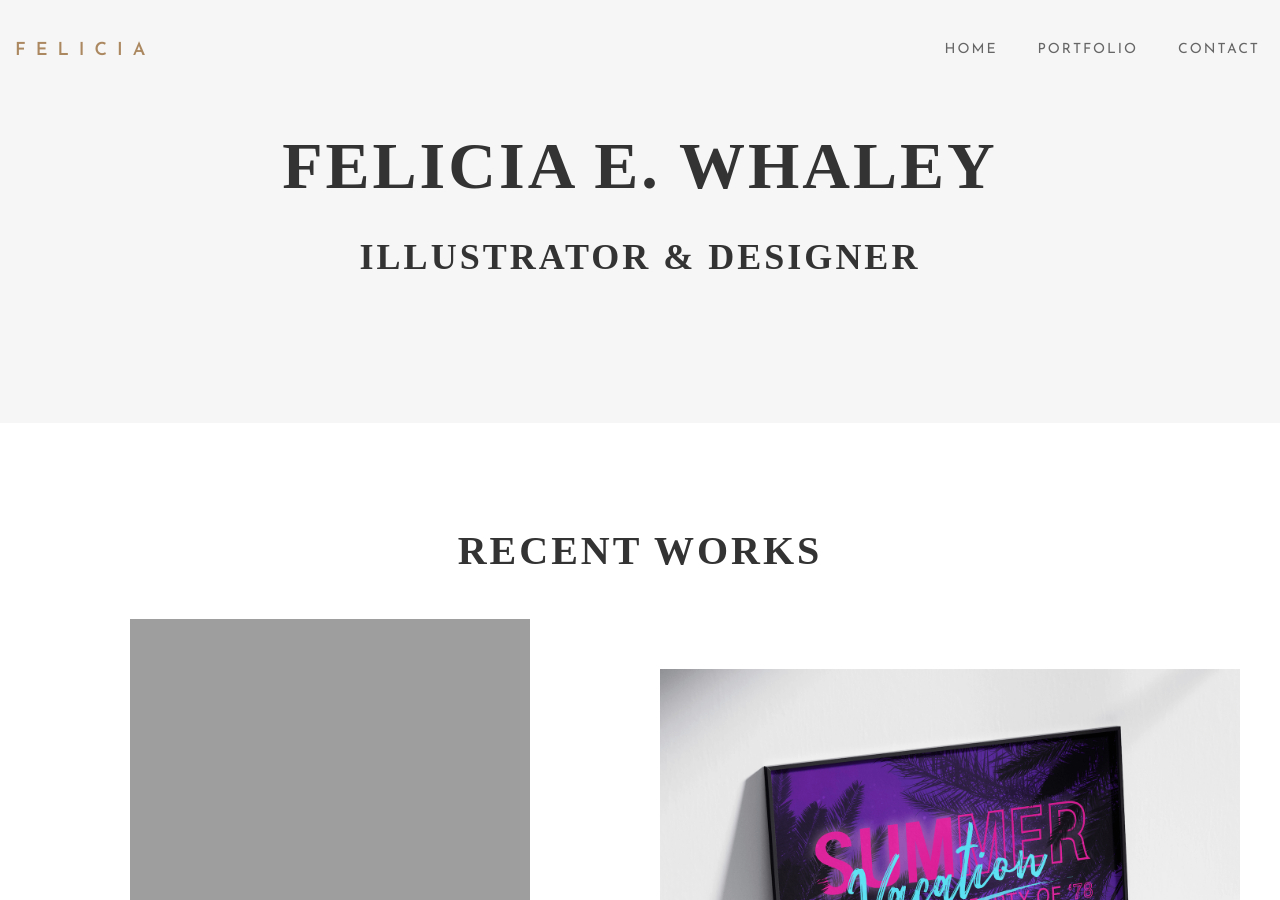
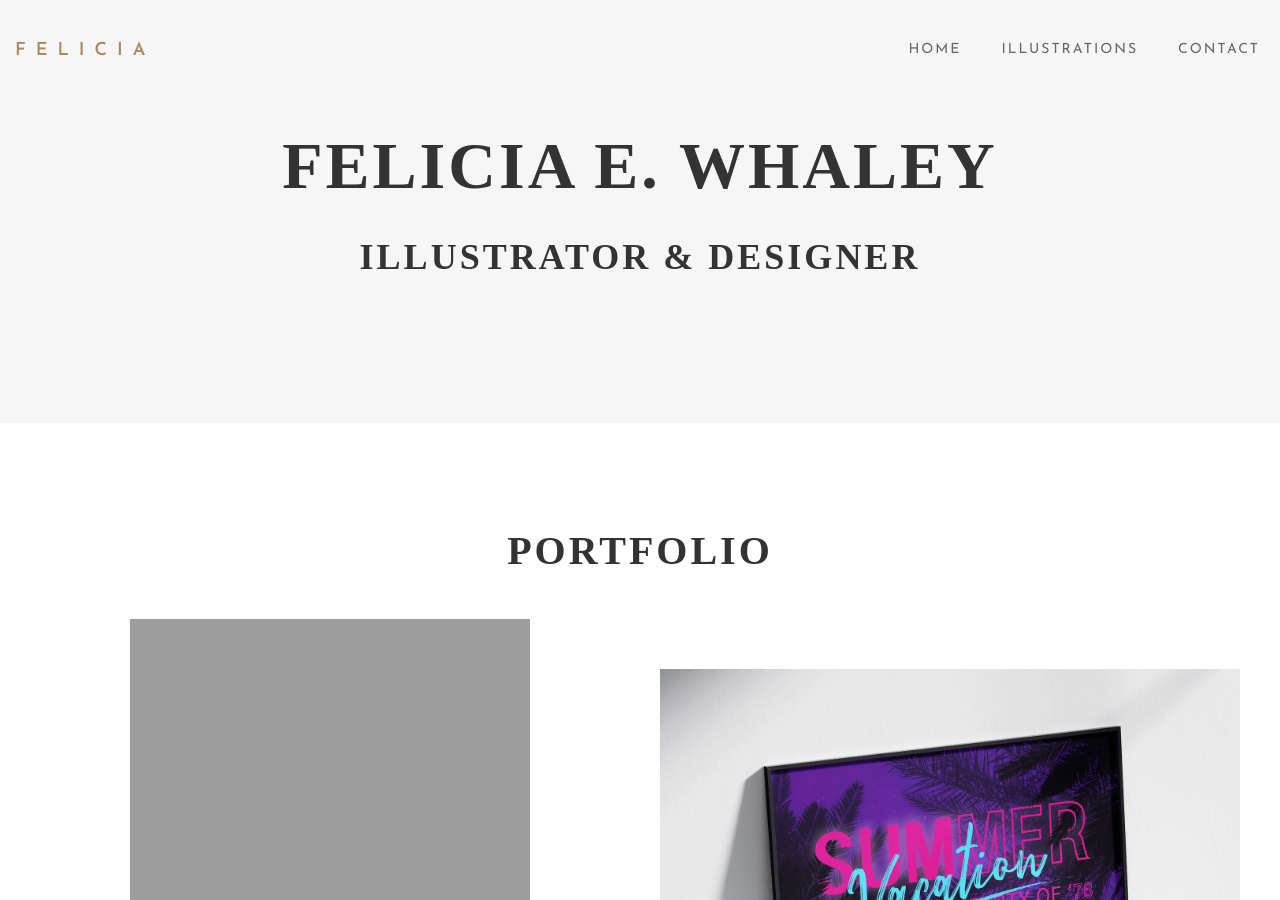
Before and after one commit to smithsa/fewportfolio, a Jekyll site: the page built from index.html, in a window 1280 px wide and 900 px high. Built offline with Jekyll 4.4.1, drawn with Linux system fonts in a browser that asks for light colours; some web fonts are replaced; the list of posts is cut into pages by our own code.

Commit message:
add illustration

```diff
--- a/_includes/footer.html
+++ b/_includes/footer.html
@@ -1,18 +1,16 @@
-<div class="full no-padding footer brown centered-text">
-  <div class="four spacing"></div>
+<div class="full no-padding footer centered-text">
   <div class="row">
     <div class="small-12 columns">
-      <ul class="socials">
+    <!--   <ul class="socials">
         <li><a href="#"><i class='fa fa-twitter'></i></a></li>
         <li><a href="#"><i class='fa fa-facebook'></i></a></li>
         <li><a href="#"><i class='fa fa-linkedin'></i></a></li>
         <li><a href="#"><i class='fa fa-dribbble'></i></a></li>
         <li><a href="#"><i class='fa fa-email'></i></a></li>
         <li><a href="#"><i class='fa fa-behance'></i></a></li>
-      </ul>
+      </ul> -->
       <p>Copyright ©{{ 'now' | date: "%Y" }} {{site.title}}.</p>
       <p>All rights reserved.</p>
-      <div class="four spacing"></div>
       <p class="back-to-top"><a href="#"><i class="fa fa-chevron-up"></i>Back to top</a></p>
     </div>
   </div>
--- a/_includes/header.html
+++ b/_includes/header.html
@@ -16,7 +16,12 @@
     </div>
     <section class='top-bar-section closed'>
       <ul class='right'>
-
+        <li>
+          <a href="{{site.url}}/index.html">Home</a>
+        </li>
+        <li>
+          <a target="_blank" href="https://feliciawhaley.com">Illustrations</a>
+        </li>
         {% for item in site.data.nav %}
           {% if item.section_id == page.section_id %}
             {% assign active_class = "active" %}
@@ -30,7 +35,7 @@
               <ul class='dropdown'>
                 {% for child in item.children %}
                   <li>
-                    <a href="{{site.url}}/{{ child.path }}">{{ child.name }}</a>
+                      <a href="{{site.url}}/{{ child.path }}">{{ child.name }}</a>
                   </li>
                 {% endfor %}
               </ul>
--- a/index.html
+++ b/index.html
@@ -60,7 +60,7 @@ works_right:
   <div class="section-title">
     <div class="row">
       <div class="medium-10 medium-centered columns">
-        <h2>Recent works</h2>
+        <h2>Portfolio</h2>
       </div>
     </div>
   </div>
```
Also changed, not shown: _data/nav.yml (+0 -30 lines), scss/style.scss (+7 -0 lines), 7 other files.
